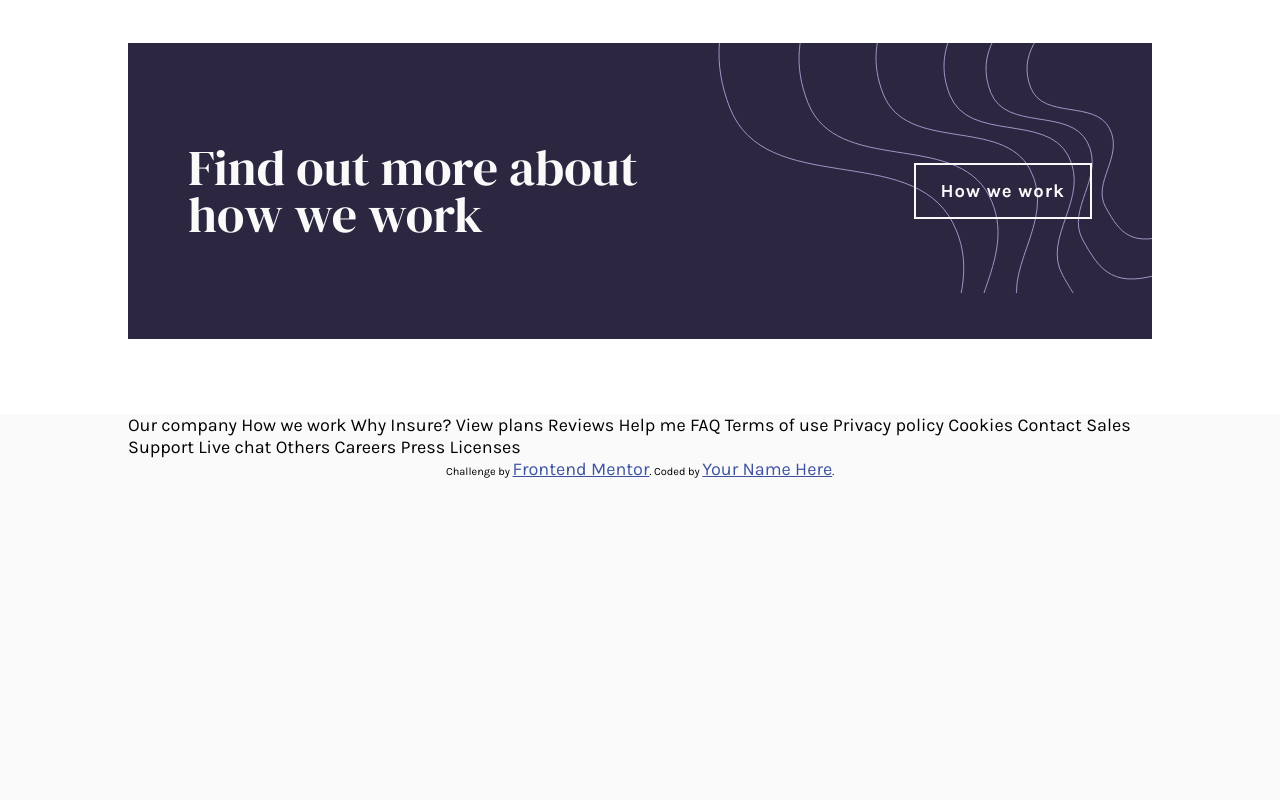
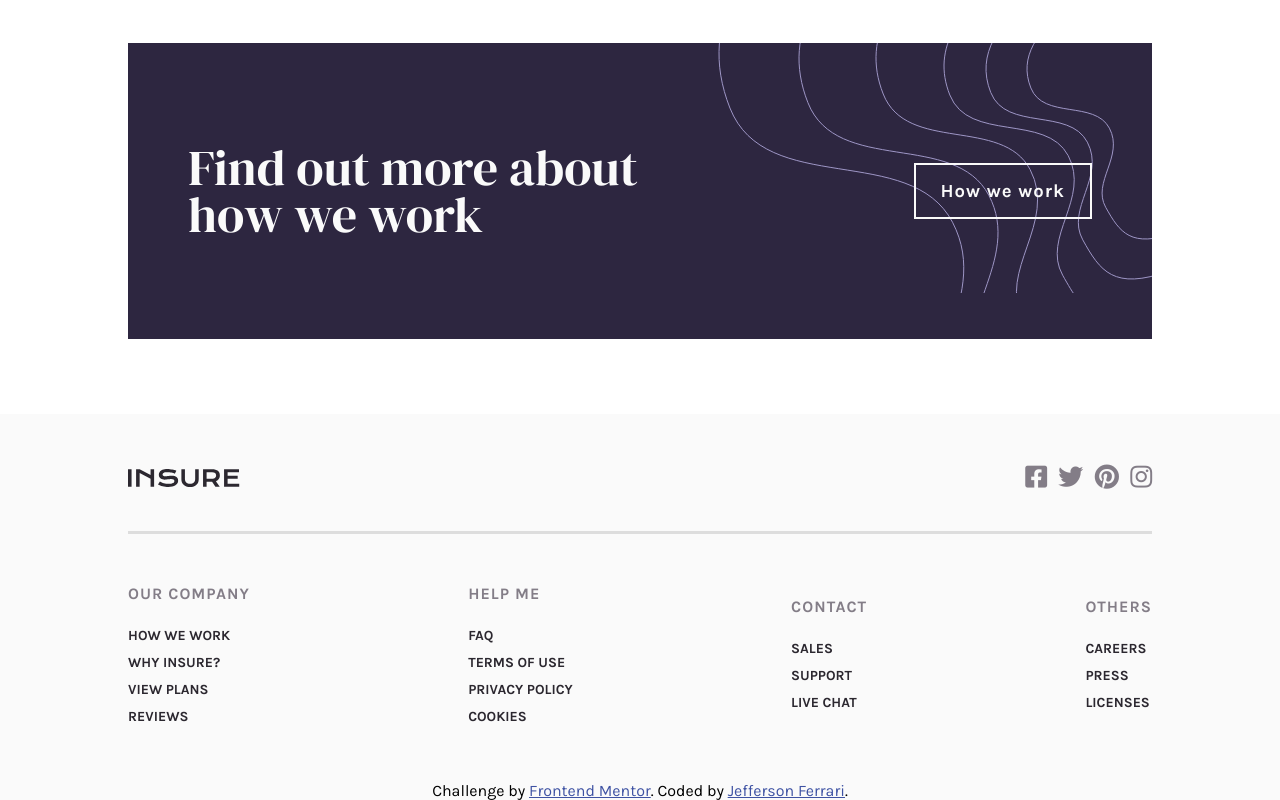
Before and after one commit to jefferson-calmon/Insure, a plain HTML site: page index.html in a window 1280 px wide. Shown: the part 1642-2442 px from the top of the page. Before the commit the page ends 2122 px from the top, so only its background shows below. Drawn offline with Linux system fonts and the light colour scheme.

Commit message:
feat: Added footer on page

```diff
--- a/css/styles.css
+++ b/css/styles.css
@@ -5,6 +5,10 @@
     font-family: 'Karla', sans-serif;
     font-weight: 400;
     font-size: 18px;
+}
+
+html, body{
+    scroll-behavior: smooth;
 }
 
 a.link{
@@ -279,6 +283,66 @@ header .container nav ul li a.call-view:hover{
     z-index: 0;
 }
 
+footer{
+    padding: 50px 0;
+}
+
+footer div.flex{
+    display: flex;
+    flex-direction: row;
+    align-items: center;
+    justify-content: space-between;
+}
+
+footer .top-footer .social a{
+    text-decoration: none;
+    color: #837d87;
+    margin-left: 7px;
+    transition: .2s;
+}
+
+footer .top-footer .social a:hover{
+    color: var(--Very-Dark-Violet);
+}
+
+footer .top-footer .social i{
+    font-size: 25px;
+}
+
+footer .separator{
+    margin-top: 40px;
+    margin-bottom: 50px;
+    height: 2.5px;
+    width: 100%;
+    background: #ddd;
+}
+
+footer .bottom-footer div h4{
+    font-size: 16px;
+    font-weight: bold;
+    letter-spacing: 1px;
+    color: var(--Dark-Grayish-Violet);
+    margin-bottom: 20px;
+    text-transform: uppercase;
+}
+
+footer .bottom-footer div li{
+    list-style: none;
+    margin: 5px 0;
+}
+
+footer .bottom-footer div li a{
+    text-decoration: none;
+    color: var(--Very-Dark-Violet);
+    font-size: 14px;
+    font-weight: bold;
+    text-transform: uppercase;
+}
+
+footer .bottom-footer div li a:hover{
+    text-decoration: underline;
+}
+
 body{
     background: #fafafa;
 }
--- a/index.html
+++ b/index.html
@@ -1,5 +1,5 @@
 <!DOCTYPE html>
-<html lang="en">
+<html lang="pt-br">
 <head>
   <meta charset="UTF-8">
   <meta name="viewport" content="width=device-width, initial-scale=1.0"> <!-- displays site properly based on user's device -->
@@ -7,17 +7,18 @@
   <link href="https://fonts.googleapis.com/css2?family=Karla:wght@400;700&display=swap" rel="stylesheet">
   <link href="https://fonts.googleapis.com/css2?family=DM+Serif+Display:ital@0;1&display=swap" rel="stylesheet">
   <link href="https://fonts.googleapis.com/css2?family=Roboto:wght@300;400;500;700;900&display=swap" rel="stylesheet">
+  <link rel="stylesheet preload" href="https://pro.fontawesome.com/releases/v5.10.0/css/all.css" integrity="sha384-AYmEC3Yw5cVb3ZcuHtOA93w35dYTsvhLPVnYs9eStHfGJvOvKxVfELGroGkvsg+p" crossorigin="anonymous"/>
 
   <link rel="icon" type="image/png" sizes="32x32" href="./images/favicon-32x32.png">
-  <link rel="stylesheet" href="css/styles.css">
+  <link rel="stylesheet preload" href="css/styles.css">
 
 
-  <title>Frontend Mentor | Insure landing page</title>
+  <title>Insure</title>
 
   <!-- Feel free to remove these styles or customise in your own stylesheet 👍 -->
   <style>
-    .attribution { font-size: 11px; text-align: center; }
-    .attribution a { color: hsl(228, 45%, 44%); }
+    .attribution { font-size: 11px; text-align: center; font-size: 16px;}
+    .attribution a { color: hsl(228, 45%, 44%); font-size: inherit;  }
   </style>
 </head>
 <body>
@@ -124,38 +125,64 @@
 
 <footer>
   <div class="container">
-    <div class="">
+    <div class="top-footer flex">
+      <img src="./images/logo.svg" alt="Logo insure">
 
+      <div class="social">
+        <a href="#">
+          <i class="fab fa-facebook-square"></i>
+        </a>
+
+        <a href="#">
+          <i class="fab fa-twitter"></i>
+        </a>
+
+        <a href="#">
+          <i class="fab fa-pinterest"></i>
+        </a>
+
+        <a href="#">
+          <i class="fab fa-instagram"></i>
+        </a>
+      </div>
     </div>
 
     <div class="separator"></div>
 
-    <div class="sub-footer">
-      Our company
+    <div class="bottom-footer flex">
+      <div>
+        <h4>Our company</h4>
 
-      How we work
-      Why Insure?
-      View plans
-      Reviews
+        <li><a href="#">How we work</a></li>
+        <li><a href="#">Why Insure?</a></li>
+        <li><a href="#">View plans</a></li>
+        <li><a href="#">Reviews</a></li>
+      </div>
 
-      Help me
+      <div>
+        <h4>Help me</h4>
 
-      FAQ
-      Terms of use
-      Privacy policy
-      Cookies
+        <li><a href="#">FAQ</a></li>
+        <li><a href="#">Terms of use</a></li>
+        <li><a href="#">Privacy policy</a></li>
+        <li><a href="#">Cookies</a></li>
+      </div>
 
-      Contact
+      <div>
+        <h4>Contact</h4>
 
-      Sales
-      Support
-      Live chat
+        <li><a href="#">Sales</a></li>
+        <li><a href="#">Support</a></li>
+        <li><a href="#">Live chat</a></li>
+      </div>
 
-      Others
+      <div>
+        <h4>Others</h4>
 
-      Careers
-      Press
-      Licenses
+        <li><a href="#">Careers</a></li>
+        <li><a href="#">Press</a></li>
+        <li><a href="#">Licenses</a></li>
+      </div>
     </div>
   </div>
 </footer>
@@ -163,7 +190,7 @@
 
   <div class="attribution">
     Challenge by <a href="https://www.frontendmentor.io?ref=challenge" target="_blank">Frontend Mentor</a>.
-    Coded by <a href="#">Your Name Here</a>.
+    Coded by <a href="https://www.linkedin.com/in/jefferson-f-b24248191/">Jefferson Ferrari</a>.
   </div>
 </body>
 </html>
```
